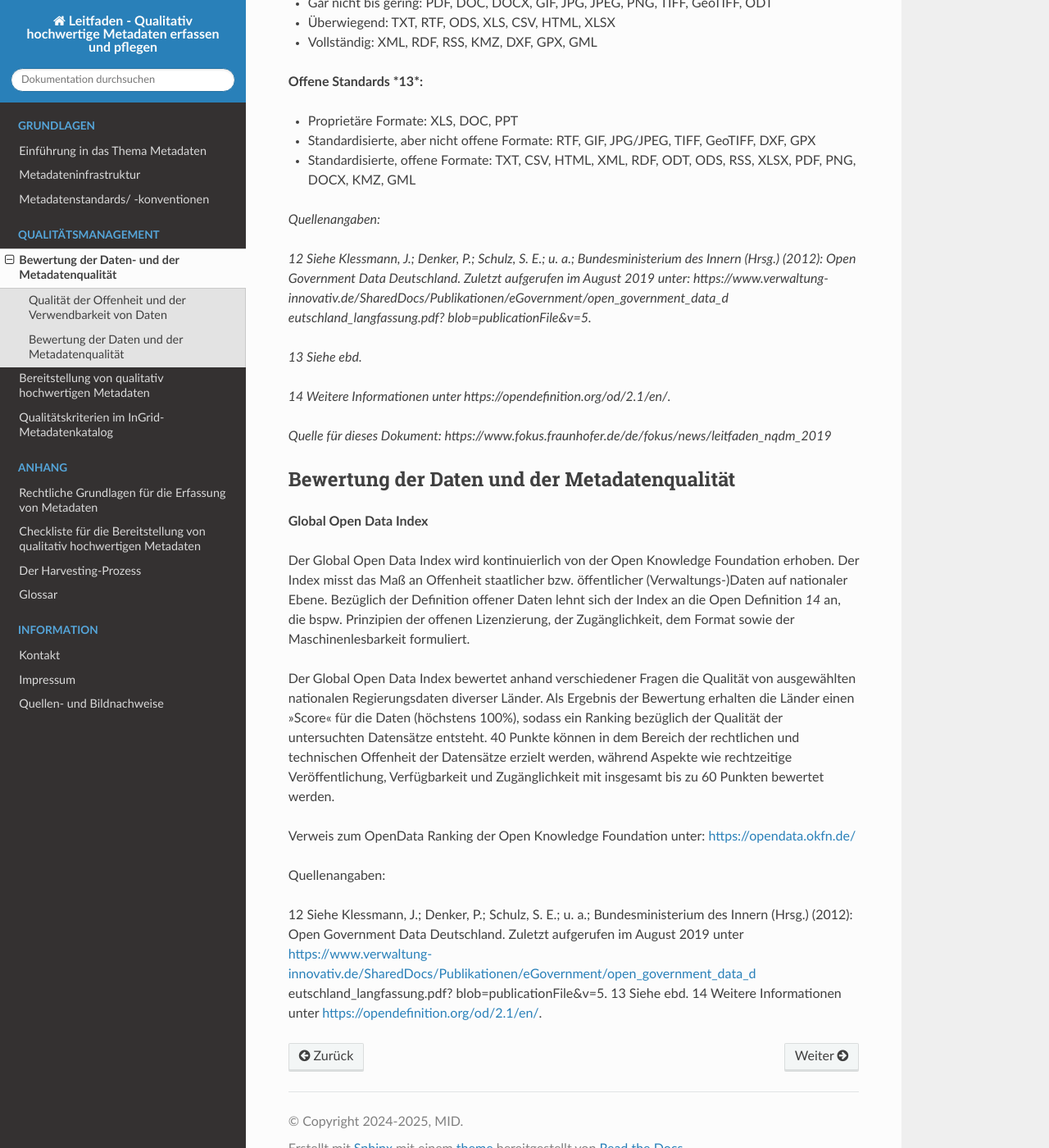
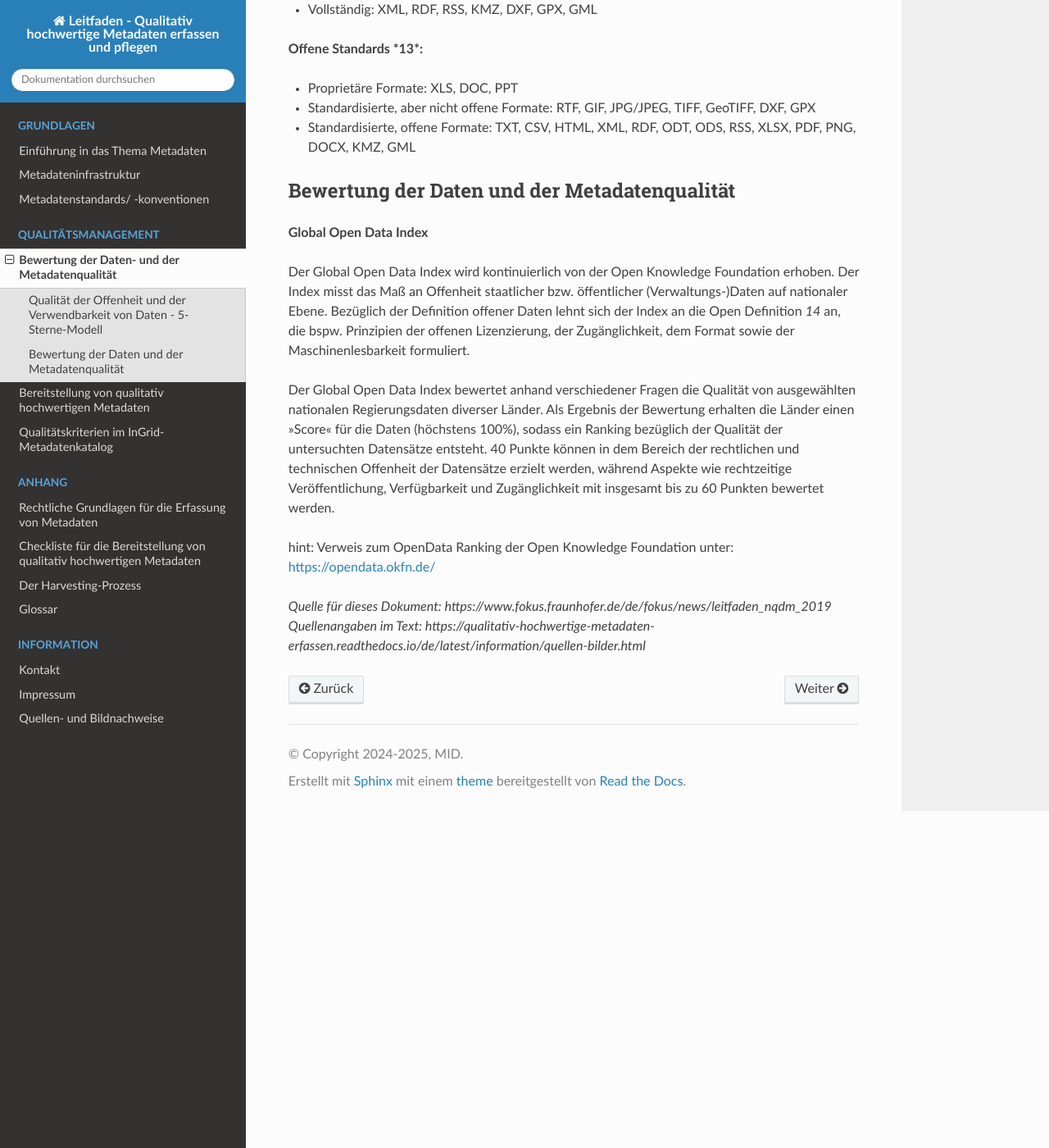
Before and after one commit to tomiwo/ingrid-mdk-st-high-quality-metadata, a Sphinx documentation site: the page built from docs/qualitaetsmanagement/bewertung.rst, in a window 1280 px wide and 1400 px high, scrolled down 3134 px. Shown: the whole window at 82% size. Built offline with Sphinx 7.4.7 and the Read the Docs theme 3.1.0, drawn with Linux system fonts in a browser that asks for light colours; some of the changed text lies outside the part shown.

Commit message:
Aktualisierung

```diff
--- a/docs/qualitaetsmanagement/bewertung.rst
+++ b/docs/qualitaetsmanagement/bewertung.rst
@@ -27,7 +26,7 @@
 
 Die Stufen sind kaskadierend: Damit ein Datensatz beispielsweise eine Drei-Sterne- Bewertung erhalten kann, müssen die Stufen eins bis drei vollständig erfüllt sein. Nachfolgend werden die einzelnen Stufen inklusive der Mehrwerte für Nutzerinnen und Nutzer sowie Datenanwenderinnen und Datenanwender vorgestellt.
 
-Weiterführende Informationen und Beispiele für die Umsetzung der einzelnen Stufen finden sich unter: https://5stardata.info/de/.
+hint:: Weiterführende Informationen und Beispiele für die Umsetzung der einzelnen Stufen finden sich unter: https://5stardata.info/de/.
 
 
 
@@ -40,9 +39,6 @@
 
 - Nutzende können den Datensatz lokal speichern, ändern und teilen.
 - Datenbereitsteller können mit geringem Aufwand einmalig festlegen, dass die Daten weiterverwendet werden dürfen.
-
-
-*Quellenangabe: *10* Weitere Informationen unter http://5stardata.info/en/.*
 
 
 
@@ -113,7 +109,7 @@
 Abb.: 5-Sterne-Modell von Tim Berners-Lee - Stufen
 
 
-*Quellenangabe: *11* Hausenblas, M. (2012): 5 ★ Open Data. Zuletzt aufgerufen im August 2019 unter https://5stardata.info/en/.*
+*Quellenangabe: *11* Hausenblas, M. (2012): 5 ★ Open Data. Zuletzt aufgerufen im August 2019 unter https://5stardata.info/de/.*
 
 
 Eine Übersicht über maschineninterpretierbare und offene Formate liefern die folgenden Punkte (keine abschließende Aufzählung).
@@ -133,19 +129,6 @@
 - Standardisierte, offene Formate: TXT, CSV, HTML, XML, RDF, ODT, ODS, RSS, XLSX, PDF, PNG, DOCX, KMZ, GML
 
 
-*Quellenangaben:*
-
-*12 Siehe Klessmann, J.; Denker, P.; Schulz, S. E.; u. a.; Bundesministerium des Innern (Hrsg.) (2012): Open Government Data Deutschland. Zuletzt aufgerufen im August 2019 unter: https://www.verwaltung-innovativ.de/SharedDocs/Publikationen/eGovernment/open_government_data_d  eutschland_langfassung.pdf? blob=publicationFile&v=5.*
-
-*13 Siehe ebd.*
-
-*14 Weitere Informationen unter https://opendefinition.org/od/2.1/en/.*
-
-*Quelle für dieses Dokument: https://www.fokus.fraunhofer.de/de/fokus/news/leitfaden_nqdm_2019*
-
-
-
-
 Bewertung der Daten und der Metadatenqualität
 ----------------------------------------------
 
@@ -156,13 +139,9 @@
 Der Global Open Data Index bewertet anhand verschiedener Fragen die Qualität von ausgewählten nationalen Regierungsdaten diverser Länder. Als Ergebnis der Bewertung erhalten die Länder einen »Score« für die Daten (höchstens 100%), sodass ein Ranking bezüglich der Qualität der untersuchten Datensätze entsteht. 40 Punkte können in dem Bereich der rechtlichen und technischen Offenheit der Datensätze erzielt werden, während Aspekte wie rechtzeitige Veröffentlichung, Verfügbarkeit und Zugänglichkeit mit insgesamt bis zu 60 Punkten bewertet werden.
 
 
-
-Verweis zum OpenData Ranking der Open Knowledge Foundation unter: https://opendata.okfn.de/
+hint: Verweis zum OpenData Ranking der Open Knowledge Foundation unter: https://opendata.okfn.de/
 
 
-Quellenangaben:
 
-12 Siehe Klessmann, J.; Denker, P.; Schulz, S. E.; u. a.; Bundesministerium des Innern (Hrsg.) (2012): Open Government Data Deutschland. Zuletzt aufgerufen im August 2019 unter
-https://www.verwaltung-innovativ.de/SharedDocs/Publikationen/eGovernment/open_government_data_d  eutschland_langfassung.pdf? blob=publicationFile&v=5.
-13 Siehe ebd.
-14 Weitere Informationen unter https://opendefinition.org/od/2.1/en/.
+*Quelle für dieses Dokument: https://www.fokus.fraunhofer.de/de/fokus/news/leitfaden_nqdm_2019*
+*Quellenangaben im Text: https://qualitativ-hochwertige-metadaten-erfassen.readthedocs.io/de/latest/information/quellen-bilder.html*
```
Also changed, not shown: other parts of docs/qualitaetsmanagement/bewertung.rst (+5 -6 lines), docs/information/quellen-bilder.rst (+14 -0 lines).
